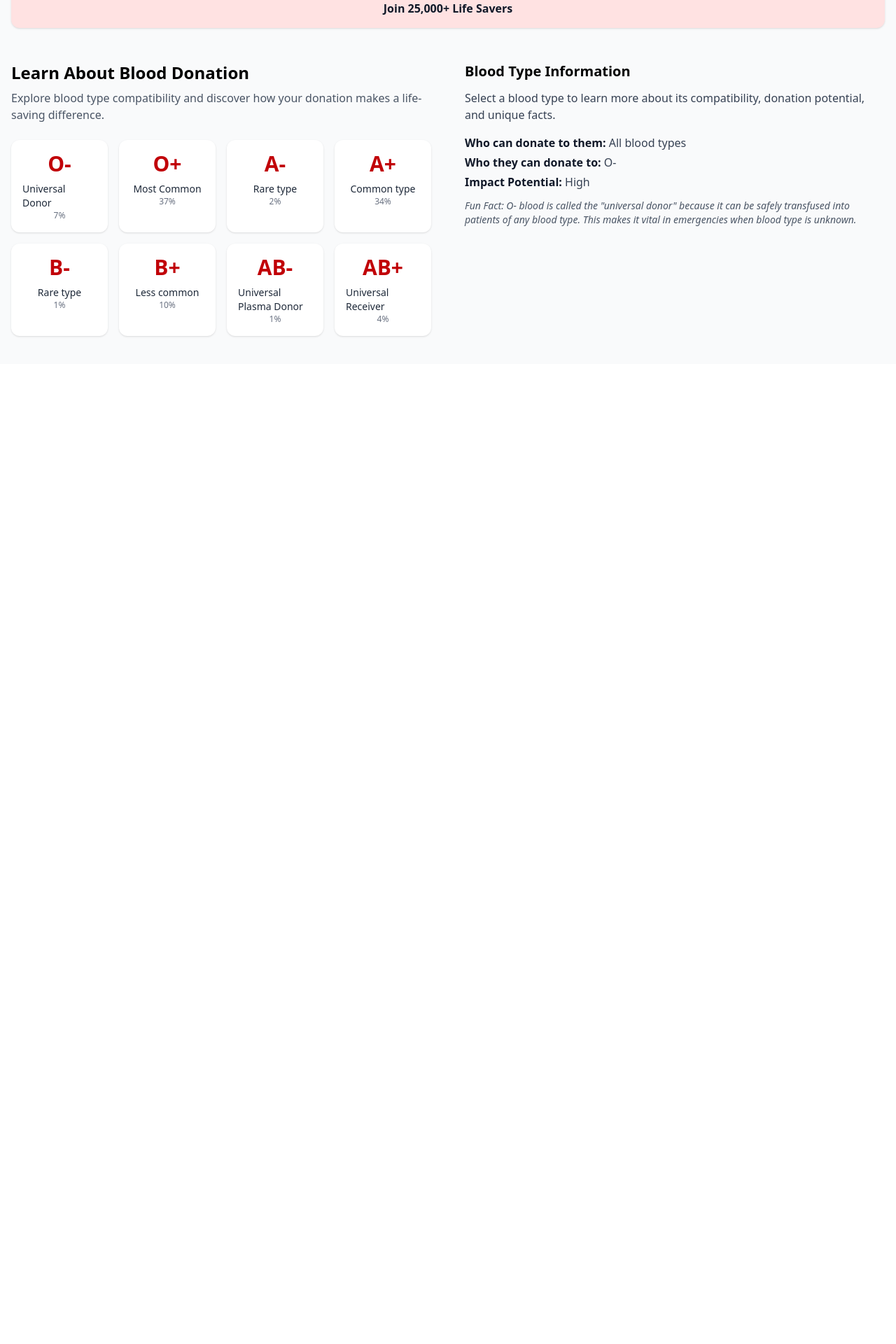
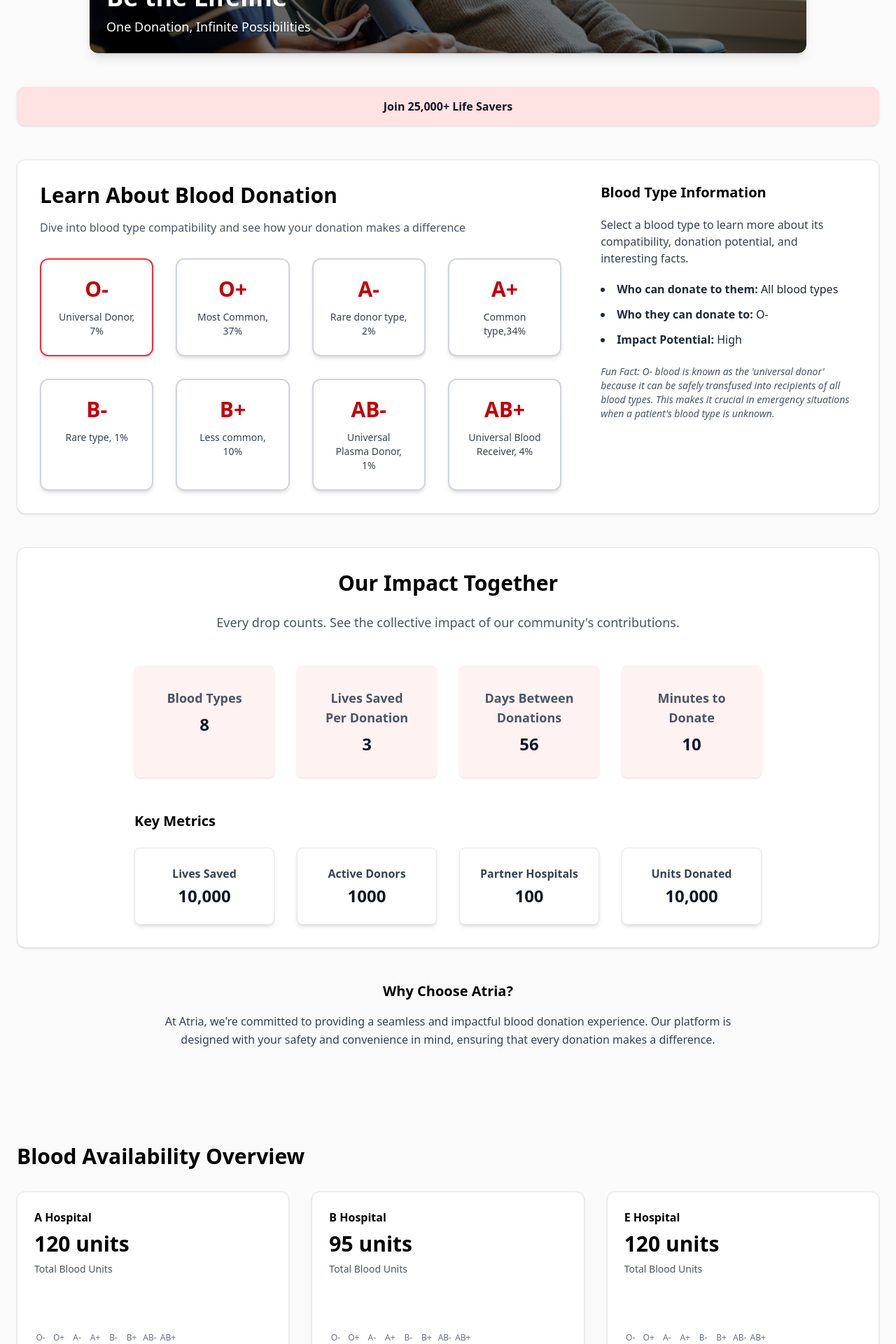
Before and after one commit to saachi032/Atria, a React (Vite) app: page / in a window 1280 px wide. Shown: the part 500-2420 px from the top of the page at 70% size. Before the commit the page ends 1020 px from the top, so only its background shows below. Built offline with nearby package versions, Linux system fonts and the light colour scheme.

Commit message:
initial commit

```diff
--- a/src/components/LandingPage.jsx
+++ b/src/components/LandingPage.jsx
@@ -1,80 +1,219 @@
-// src/components/LandingPage.jsx
+import { useState } from "react";
 import nursePhoto from "../assets/nurseAssist.png";
 
+const bloodInfo = {
+  "O-": {
+    donors: "All blood types",
+    receivers: "O-",
+    impact: "High",
+    fact: "O- blood is known as the 'universal donor' because it can be safely transfused into recipients of all blood types. This makes it crucial in emergency situations when a patient's blood type is unknown."
+  },
+  "O+": {
+    donors: "O+, O-, A+, A-, B+, B-, AB+, AB-",
+    receivers: "O+, A+, B+, AB+",
+    impact: "Common",
+    fact: "O+ is the most common blood type and is helpful for most transfusions, but not universal."
+  },
+  "A-": {
+    donors: "A-, O-",
+    receivers: "A-, A+, AB-, AB+",
+    impact: "Rare",
+    fact: "A- blood is rare and sought after for its versatility in emergencies."
+  },
+  "A+": {
+    donors: "A+, A-, O+, O-",
+    receivers: "A+, AB+",
+    impact: "Common",
+    fact: "A+ is a common blood type and can receive from many groups."
+  },
+  "B-": {
+    donors: "B-, O-",
+    receivers: "B-, B+, AB-, AB+",
+    impact: "Rare",
+    fact: "B- is one of the least common types, making donations crucial."
+  },
+  "B+": {
+    donors: "B+, B-, O+, O-",
+    receivers: "B+, AB+",
+    impact: "Less common",
+    fact: "B+ can receive from both B and O donors."
+  },
+  "AB-": {
+    donors: "AB-, A-, B-, O-",
+    receivers: "AB-, AB+",
+    impact: "Universal plasma donor",
+    fact: "AB- plasma can be given to any patient; blood is less common."
+  },
+  "AB+": {
+    donors: "Everyone",
+    receivers: "AB+",
+    impact: "Universal receiver",
+    fact: "AB+ patients are universal recipients—they can receive blood from any group."
+  }
+};
+
+const bloodTypes = ["O-", "O+", "A-", "A+", "B-", "B+", "AB-", "AB+"];
+const hospitalData = [
+  { name: "A Hospital", total: 120, units: [20, 15, 5, 30, 10, 15, 10, 15] },
+  { name: "B Hospital", total: 95, units: [12, 20, 10, 18, 8, 12, 7, 8] },
+  { name: "E Hospital", total: 120, units: [20, 20, 15, 30, 10, 15, 5, 5] },
+  { name: "C Hospital", total: 150, units: [22, 22, 25, 30, 15, 18, 8, 10] },
+  { name: "D Hospital", total: 80, units: [10, 8, 5, 20, 5, 10, 12, 10] },
+  { name: "E Hospital", total: 120, units: [20, 15, 10, 20, 18, 15, 12, 10] },
+];
+
 export default function LandingPage() {
+  const [selectedType, setSelectedType] = useState("O-");
+
   return (
-    <main className="max-w-7xl mx-auto px-4 py-10 space-y-12">
+    <main className="bg-[#FAFAFA] min-h-screen pt-8 max-w-7xl mx-auto px-6 space-y-12">
 
       {/* Hero Section */}
-      <section className="relative rounded-xl overflow-hidden">
+      <section className="max-w-5xl mx-auto mb-12 relative rounded-xl overflow-hidden bg-white shadow-lg flex items-center justify-center" style={{ minHeight: "400px" }}>
         <img
           src={nursePhoto}
           alt="Be the Lifeline"
-          className="w-full h-[340px] object-cover rounded-xl"
+          className="w-full h-[380px] md:h-[480px] object-cover rounded-xl"
         />
-        <div className="absolute left-8 bottom-10 bg-black/55 px-6 py-4 rounded-lg">
-          <h1 className="text-white text-4xl font-bold drop-shadow mb-2">Be the Lifeline</h1>
-          <p className="text-white text-lg">One Donation, Infinite Possibilities</p>
+        <div className="absolute left-0 bottom-0 w-full px-6 py-6 bg-black/50 rounded-b-xl flex flex-col justify-center">
+          <h1 className="text-white text-4xl font-extrabold mb-2 drop-shadow-sm">Be the Lifeline</h1>
+          <p className="text-white text-lg drop-shadow-sm">
+            One Donation, Infinite Possibilities
+          </p>
         </div>
       </section>
 
       {/* Join Community Banner */}
-      <section className="bg-red-100 py-4 text-center rounded-xl text-gray-900 text-base font-semibold shadow-sm">
+      <section className="bg-red-100 py-4 text-center rounded-xl text-gray-900 text-base font-semibold shadow-sm mb-12 mt-8">
         Join 25,000+ Life Savers
       </section>
 
-      {/* Information Section */}
-      <section className="grid grid-cols-1 md:grid-cols-2 gap-12 items-start">
-        {/* Blood Types */}
-        <div>
-          <h2 className="text-2xl font-bold mb-2">Learn About Blood Donation</h2>
-          <p className="text-gray-600 text-base mb-6">Explore blood type compatibility and discover how your donation makes a life-saving difference.</p>
-          <div className="grid grid-cols-2 sm:grid-cols-4 gap-4">
+      {/* Blood Donation Info */}
+      <section className="bg-white rounded-xl p-8 shadow border border-gray-200">
+        <div className="md:flex md:gap-12">
+          {/* Blood Types Grid */}
+          <div className="md:w-2/3">
+            <h2 className="text-2xl md:text-3xl font-bold mb-4">Learn About Blood Donation</h2>
+            <p className="text-gray-600 text-base mb-8">Dive into blood type compatibility and see how your donation makes a difference</p>
+            <div className="grid grid-cols-2 md:grid-cols-4 gap-8">
+              {[
+                { grp: "O-", label: "Universal Donor, 7%" },
+                { grp: "O+", label: "Most Common, 37%" },
+                { grp: "A-", label: "Rare donor type, 2%" },
+                { grp: "A+", label: "Common type,34%" },
+                { grp: "B-", label: "Rare type, 1%" },
+                { grp: "B+", label: "Less common, 10%" },
+                { grp: "AB-", label: "Universal Plasma Donor, 1%" },
+                { grp: "AB+", label: "Universal Blood Receiver, 4%" },
+              ].map(({ grp, label }) => (
+                <button
+                  key={grp}
+                  onClick={() => setSelectedType(grp)}
+                  className={`bg-white p-6 rounded-xl shadow-md flex flex-col items-center gap-3 transition hover:bg-red-50 border-2 text-center
+                    ${selectedType === grp ? "border-red-500" : "border-gray-300"}`}
+                  style={{ cursor: "pointer" }}
+                >
+                  <span className="text-2xl md:text-3xl font-black text-red-700">{grp}</span>
+                  <span className="text-sm text-gray-700">{label}</span>
+                </button>
+              ))}
+            </div>
+          </div>
+          {/* Blood Type Information */}
+          <div className="md:w-1/3 md:pl-2 flex flex-col justify-start mt-8 md:mt-0">
+            <h3 className="text-xl font-bold mb-5">Blood Type Information</h3>
+            <p className="text-gray-700 mb-5">
+              Select a blood type to learn more about its compatibility, donation potential, and interesting facts.
+            </p>
+            <ul className="mb-6 space-y-3 list-disc list-inside text-gray-800">
+              <li><strong>Who can donate to them:</strong> {bloodInfo[selectedType].donors}</li>
+              <li><strong>Who they can donate to:</strong> {bloodInfo[selectedType].receivers}</li>
+              <li><strong>Impact Potential:</strong> {bloodInfo[selectedType].impact}</li>
+            </ul>
+            <p className="italic text-sm text-gray-600">
+              Fun Fact: {bloodInfo[selectedType].fact}
+            </p>
+          </div>
+        </div>
+      </section>
+
+      {/* Impact Section */}
+      <section className="bg-white rounded-xl p-8 shadow border border-gray-200">
+        <h2 className="text-3xl font-bold mb-6 text-center">Our Impact Together</h2>
+        <p className="text-gray-600 text-center max-w-2xl mx-auto mb-12 text-lg">
+          Every drop counts. See the collective impact of our community's contributions.
+        </p>
+        <div className="grid sm:grid-cols-2 md:grid-cols-4 max-w-4xl mx-auto gap-8 mb-12">
+          {[
+            { label: "Blood Types", value: 8 },
+            { label: "Lives Saved Per Donation", value: 3 },
+            { label: "Days Between Donations", value: 56 },
+            { label: "Minutes to Donate", value: 10 },
+          ].map(({ label, value }) => (
+            <div key={label} className="bg-red-50 p-8 rounded-lg font-semibold shadow text-center text-lg">
+              <h3 className="mb-2 text-gray-600">{label}</h3>
+              <span className="text-2xl font-extrabold text-gray-900">{value}</span>
+            </div>
+          ))}
+        </div>
+        <div className="max-w-4xl mx-auto">
+          <h3 className="text-xl font-semibold mb-6">Key Metrics</h3>
+          <div className="grid grid-cols-2 md:grid-cols-4 gap-8">
             {[
-              { grp: "O-", label: "Universal Donor", perc: "7%" },
-              { grp: "O+", label: "Most Common", perc: "37%" },
-              { grp: "A-", label: "Rare type", perc: "2%" },
-              { grp: "A+", label: "Common type", perc: "34%" },
-              { grp: "B-", label: "Rare type", perc: "1%" },
-              { grp: "B+", label: "Less common", perc: "10%" },
-              { grp: "AB-", label: "Universal Plasma Donor", perc: "1%" },
-              { grp: "AB+", label: "Universal Receiver", perc: "4%" },
-            ].map(({ grp, label, perc }) => (
-              <div
-                key={grp}
-                className="bg-white p-4 rounded-xl shadow flex flex-col items-center transition hover:bg-red-50"
-              >
-                <span className="text-3xl font-black text-red-700 mb-2">{grp}</span>
-                <span className="text-sm font-medium text-gray-800">{label}</span>
-                <span className="text-xs text-gray-500">{perc}</span>
+              { label: "Lives Saved", value: "10,000" },
+              { label: "Active Donors", value: "1000" },
+              { label: "Partner Hospitals", value: "100" },
+              { label: "Units Donated", value: "10,000" },
+            ].map(({ label, value }) => (
+              <div key={label} className="bg-white p-6 rounded-lg shadow-md text-center border border-gray-200 font-semibold">
+                <h4 className="mb-1 text-gray-700">{label}</h4>
+                <p className="text-2xl font-extrabold text-gray-900">{value}</p>
               </div>
             ))}
           </div>
         </div>
+      </section>
 
-        {/* Blood Type Info */}
-        <div>
-          <h3 className="text-xl font-bold mb-3">Blood Type Information</h3>
-          <p className="text-gray-700 mb-4">
-            Select a blood type to learn more about its compatibility, donation potential, and unique facts.
-          </p>
-          <ul className="mb-3 space-y-1">
-            <li>
-              <span className="font-semibold text-gray-900">Who can donate to them:</span>
-              <span className="text-gray-700"> All blood types</span>
-            </li>
-            <li>
-              <span className="font-semibold text-gray-900">Who they can donate to:</span>
-              <span className="text-gray-700"> O-</span>
-            </li>
-            <li>
-              <span className="font-semibold text-gray-900">Impact Potential:</span>
-              <span className="text-gray-700"> High</span>
-            </li>
-          </ul>
-          <p className="italic text-sm text-gray-600">
-            Fun Fact: O- blood is called the "universal donor" because it can be safely transfused into patients of any blood type. This makes it vital in emergencies when blood type is unknown.
-          </p>
+      {/* Why Choose Section */}
+      <section className="max-w-4xl mx-auto text-center px-6 pb-12">
+        <h3 className="text-xl font-bold mb-4">Why Choose Atria?</h3>
+        <p className="leading-relaxed text-gray-700 text-base">
+          At Atria, we're committed to providing a seamless and impactful blood donation experience. Our platform is designed with your safety and convenience in mind, ensuring that every donation makes a difference.
+        </p>
+      </section>
+
+      {/* Blood Availability Overview */}
+      <section className="max-w-7xl mx-auto py-10">
+        <h2 className="text-2xl md:text-3xl font-bold mb-8">Blood Availability Overview</h2>
+        <div className="grid grid-cols-1 sm:grid-cols-2 lg:grid-cols-3 gap-8">
+          {hospitalData.map((hospital, idx) => (
+            <div key={idx} className="bg-white rounded-xl shadow border border-gray-200 p-6 flex flex-col">
+              <h3 className="font-semibold mb-2">{hospital.name}</h3>
+              <div className="text-3xl font-bold mb-2">{hospital.total} units</div>
+              <div className="text-sm text-gray-600 mb-4">Total Blood Units</div>
+              <div className="flex items-end gap-2 mt-auto mb-2 h-20">
+                {hospital.units.map((unit, i) => (
+                  <div
+                    key={bloodTypes[i]}
+                    className="flex flex-col items-center justify-end"
+                    style={{ width: "18px" }}
+                  >
+                    <div
+                      style={{
+                        height: unit < 5 ? "10%" : unit < 15 ? "50%" : "90%",
+                        backgroundColor: "#F9A8D4",
+                        borderRadius: "8px",
+                        width: "100%",
+                        marginBottom: "4px",
+                        transition: "height 0.3s"
+                      }}
+                    />
+                    <span className="text-xs text-gray-500">{bloodTypes[i]}</span>
+                  </div>
+                ))}
+              </div>
+            </div>
+          ))}
         </div>
       </section>
     </main>
--- a/src/components/Navbar.jsx
+++ b/src/components/Navbar.jsx
@@ -6,48 +6,67 @@ export default function Navbar() {
   const [dropdown, setDropdown] = useState({ findBlood: false, donate: false });
 
   return (
-    <nav className="flex items-center justify-between px-8 py-4 shadow-sm bg-white relative">
-      <span className="font-semibold">♦ Atria</span>
+    <nav className="sticky top-0 z-50 flex items-center justify-between px-8 py-4 shadow-sm bg-white relative">
+  <span className="font-semibold text-2xl tracking-wide">♦ Atria</span>
   <div className="flex gap-8 items-center">
         <Link to="/">Home</Link>
+
         <div
           className="relative"
           onMouseEnter={() => setDropdown(d => ({ ...d, findBlood: true }))}
           onMouseLeave={() => setDropdown(d => ({ ...d, findBlood: false }))}
         >
           <button className="hover:underline">Find Blood</button>
-          {dropdown.findBlood && (
-            <div className="absolute left-0 top-full mt-1 bg-white border rounded shadow py-2 w-36 z-10 flex flex-col">
-              <button
+          <div
+            className={`absolute left-0 top-full mt-1 bg-white border rounded shadow py-2 w-48 z-10 flex flex-col transition-all duration-300 ease-in-out origin-top
+              ${dropdown.findBlood ? "opacity-100 translate-y-0 pointer-events-auto" : "opacity-0 -translate-y-2 pointer-events-none"}`}
+          >
+            <Link
+              to="/blood-availability"
               className="text-left px-4 py-2 hover:bg-gray-100"
-                onClick={() => navigate('/register')}
-              >Register</button>
-              <button
+            >
+              Blood Availability
+            </Link>
+            <Link
+              to="/blood-center-directory"
               className="text-left px-4 py-2 hover:bg-gray-100"
-                onClick={() => alert('Login modal or page')}
-              >Login</button>
+            >
+              Blood Center Directory
+            </Link>
           </div>
-          )}
         </div>
+
         <div
           className="relative"
           onMouseEnter={() => setDropdown(d => ({ ...d, donate: true }))}
           onMouseLeave={() => setDropdown(d => ({ ...d, donate: false }))}
         >
           <button className="hover:underline">Donate</button>
-          {dropdown.donate && (
-            <div className="absolute left-0 top-full mt-1 bg-white border rounded shadow py-2 w-36 z-10 flex flex-col">
-              <button
+          <div
+            className={`absolute left-0 top-full mt-1 bg-white border rounded shadow py-2 w-52 z-10 flex flex-col transition-all duration-300 ease-in-out origin-top
+              ${dropdown.donate ? "opacity-100 translate-y-0 pointer-events-auto" : "opacity-0 -translate-y-2 pointer-events-none"}`}
+          >
+            <Link
+              to="/donation-camps"
               className="text-left px-4 py-2 hover:bg-gray-100"
-                onClick={() => navigate('/register')}
-              >Register</button>
-              <button
+            >
+              Blood Donation Camps
+            </Link>
+            <Link
+              to="/donor-login"
               className="text-left px-4 py-2 hover:bg-gray-100"
-                onClick={() => alert('Login modal or page')}
-              >Login</button>
+            >
+              Donor Login
+            </Link>
+            <Link
+              to="/about-blood-donation"
+              className="text-left px-4 py-2 hover:bg-gray-100"
+            >
+              About Blood Donation
+            </Link>
           </div>
-          )}
         </div>
+
         <Link to="#">Blood Banks</Link>
         <Link to="#">Dashboard</Link>
       </div>
```
Also changed, not shown: src/App.jsx (line endings or trailing spaces). Lines whose indentation alone changed are shown as unchanged.
